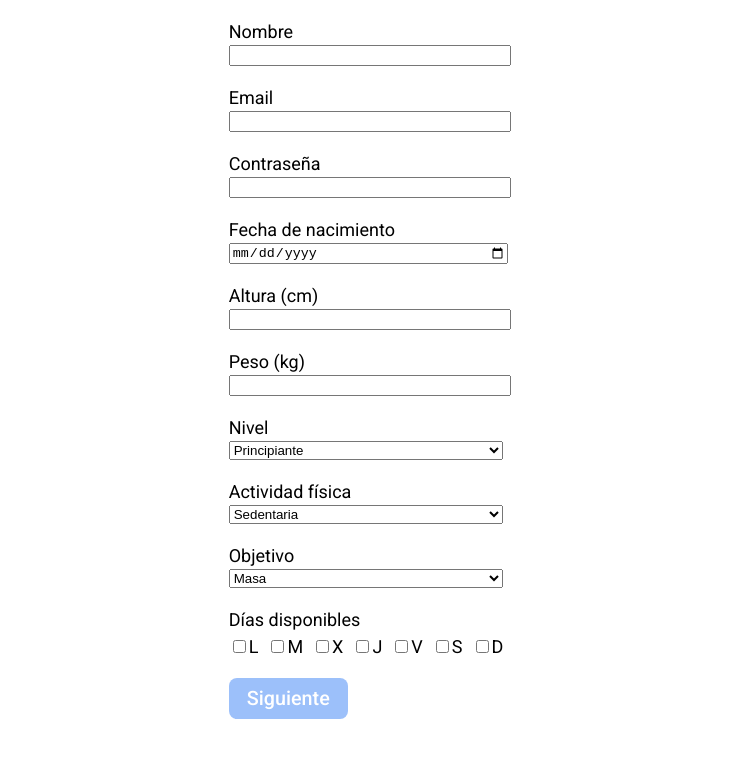
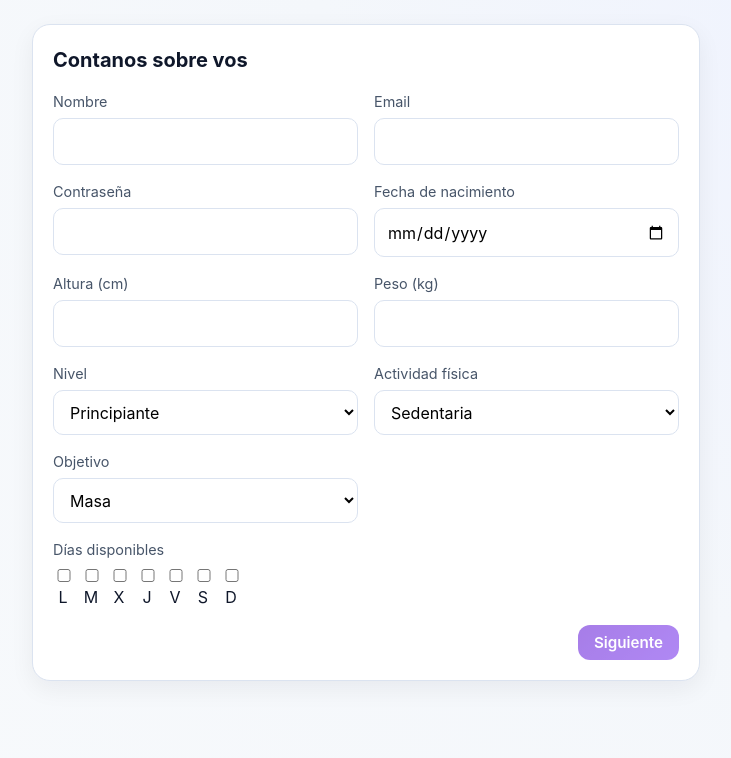
Before and after one commit to jehiel1311/gymapp, a React (Vite) app in the folder client/: page /step1 in a window 1280 px wide. Shown: the top 758 px of the page, without its empty margins (274-1005 px from the left). Built offline with nearby package versions, Linux system fonts and the light colour scheme; the HTML template or start-up script is replaced by a standard one.

Commit message:
Moderniza la estética de la app de entrenamiento

```diff
--- a/client/src/components/Onboarding/Step1.tsx
+++ b/client/src/components/Onboarding/Step1.tsx
@@ -35,47 +35,50 @@ export default function Step1() {
   const days = ['L','M','X','J','V','S','D'] as const
 
   return (
-    <form onSubmit={handleSubmit(onSubmit)} className="space-y-4 p-4">
+    <div className="page-shell form-layout">
+      <form onSubmit={handleSubmit(onSubmit)} className="panel stack">
+      <h2 className="text-xl font-bold" style={{ margin: 0 }}>Contanos sobre vos</h2>
+      <div className="form-grid">
       <div>
-        <label>Nombre</label>
-        <input className="block w-full" {...register('nombre')} />
+        <label className="label">Nombre</label>
+        <input {...register('nombre')} />
         {errors.nombre && <span className="text-red-500">{errors.nombre.message}</span>}
       </div>
       <div>
-        <label>Email</label>
-        <input className="block w-full" type="email" {...register('email')} />
+        <label className="label">Email</label>
+        <input type="email" {...register('email')} />
         {errors.email && <span className="text-red-500">{errors.email.message}</span>}
       </div>
       <div>
-        <label>Contraseña</label>
-        <input className="block w-full" type="password" {...register('password')} />
+        <label className="label">Contraseña</label>
+        <input type="password" {...register('password')} />
         {errors.password && <span className="text-red-500">{errors.password.message}</span>}
       </div>
       <div>
-        <label>Fecha de nacimiento</label>
-        <input className="block w-full" type="date" {...register('fechaNacimiento')} />
+        <label className="label">Fecha de nacimiento</label>
+        <input type="date" {...register('fechaNacimiento')} />
       </div>
       <div>
-        <label>Altura (cm)</label>
-        <input className="block w-full" type="number" {...register('alturaCm',{valueAsNumber:true})} />
+        <label className="label">Altura (cm)</label>
+        <input type="number" {...register('alturaCm',{valueAsNumber:true})} />
         {errors.alturaCm && <span className="text-red-500">{errors.alturaCm.message}</span>}
       </div>
       <div>
-        <label>Peso (kg)</label>
-        <input className="block w-full" type="number" {...register('pesoKg',{valueAsNumber:true})} />
+        <label className="label">Peso (kg)</label>
+        <input type="number" {...register('pesoKg',{valueAsNumber:true})} />
         {errors.pesoKg && <span className="text-red-500">{errors.pesoKg.message}</span>}
       </div>
       <div>
-        <label>Nivel</label>
-        <select className="block w-full" {...register('nivel')}>
+        <label className="label">Nivel</label>
+        <select {...register('nivel')}>
           <option value="Principiante">Principiante</option>
           <option value="Intermedio">Intermedio</option>
           <option value="Avanzado">Avanzado</option>
         </select>
       </div>
       <div>
-        <label>Actividad física</label>
-        <select className="block w-full" {...register('actividad')}>
+        <label className="label">Actividad física</label>
+        <select {...register('actividad')}>
           <option value="Sedentaria">Sedentaria</option>
           <option value="Ligera">Ligera</option>
           <option value="Moderada">Moderada</option>
@@ -83,16 +86,17 @@ export default function Step1() {
         </select>
       </div>
       <div>
-        <label>Objetivo</label>
-        <select className="block w-full" {...register('objetivo')}>
+        <label className="label">Objetivo</label>
+        <select {...register('objetivo')}>
           <option value="Masa">Masa</option>
           <option value="Definición">Definición</option>
           <option value="Resistencia">Resistencia</option>
           <option value="Mantenimiento">Mantenimiento</option>
         </select>
       </div>
+      </div>
       <div>
-        <label>Días disponibles</label>
+        <label className="label">Días disponibles</label>
         <div className="flex gap-2">
           {days.map(d => (
             <label key={d} className="flex flex-col items-center">
@@ -103,9 +107,10 @@ export default function Step1() {
         </div>
         {errors.diasDisponibles && <span className="text-red-500">Seleccione al menos uno</span>}
       </div>
-      <button type="submit" disabled={!isValid} className="bg-blue-500 text-white px-4 py-2 disabled:opacity-50">
+      <button type="submit" disabled={!isValid} className="bg-blue-500 text-white px-4 py-2" style={{ alignSelf: 'flex-end' }}>
         Siguiente
       </button>
     </form>
+    </div>
   )
 }
--- a/client/src/components/Profile/CalendarPage.tsx
+++ b/client/src/components/Profile/CalendarPage.tsx
@@ -2,10 +2,12 @@ import { Link } from 'react-router-dom'
 
 export default function CalendarPage() {
   return (
-    <div className="p-4">
-      <h1 className="text-xl font-bold mb-4">Calendario</h1>
-      <p>Aquí se mostrará un calendario próximamente.</p>
-      <Link to="/perfil" className="text-blue-500">Volver al perfil</Link>
+    <div className="page-shell">
+      <section className="panel">
+        <h1 className="text-xl font-bold mb-4">Calendario</h1>
+        <p style={{ color: '#475569' }}>Próximamente vas a poder visualizar tus sesiones con recordatorios y progreso semanal.</p>
+        <Link to="/perfil" className="text-blue-500">Volver al perfil</Link>
+      </section>
     </div>
   )
 }
--- a/client/src/index.css
+++ b/client/src/index.css
@@ -1,164 +1,177 @@
 :root {
-  --accent-color: #1e90ff;
-  --bg-gray: #f5f5f5;
-  --bg-light: #ffffff;
+  --bg: #f4f7fb;
+  --surface: #ffffff;
+  --surface-soft: #f8faff;
+  --text: #0f172a;
+  --text-muted: #475569;
+  --primary: #6d28d9;
+  --primary-dark: #5b21b6;
+  --success: #16a34a;
+  --danger: #dc2626;
+  --border: #dbe3f0;
 
-  font-family: 'Roboto', sans-serif;
+  font-family: 'Inter', 'Segoe UI', Roboto, system-ui, sans-serif;
   line-height: 1.5;
   font-weight: 400;
-
-  color-scheme: light dark;
-
   font-synthesis: none;
   text-rendering: optimizeLegibility;
   -webkit-font-smoothing: antialiased;
   -moz-osx-font-smoothing: grayscale;
-  font-size: 18px;
 }
 
-body.light {
-  color: #213547;
-  background-color: var(--bg-gray);
-}
-
-body.dark {
-  color: rgba(255, 255, 255, 0.87);
-  background-color: #242424;
-}
-
-a {
-  font-weight: 500;
-  color: var(--accent-color);
-  text-decoration: inherit;
-}
-a:hover {
-  color: #1a73e8;
+* {
+  box-sizing: border-box;
 }
 
 body {
   margin: 0;
-  display: flex;
-  flex-direction: column;
-  align-items: center;
   min-width: 320px;
   min-height: 100vh;
+  color: var(--text);
+  background: radial-gradient(circle at top right, #eef2ff 0%, var(--bg) 45%, #f8fafc 100%);
 }
 
-h1 {
-  font-size: 3.2em;
-  line-height: 1.1;
+a {
+  color: var(--primary);
+  text-decoration: none;
+}
+
+a:hover {
+  color: var(--primary-dark);
 }
 
 button {
-  border-radius: 8px;
   border: none;
-  padding: 0.8em 1.5em;
-  font-size: 1.1em;
-  font-weight: 500;
+  border-radius: 12px;
+  padding: 0.75rem 1.15rem;
+  font-size: 0.95rem;
+  font-weight: 600;
   font-family: inherit;
-  background-color: var(--accent-color);
-  color: #fff;
+  color: white;
+  background: linear-gradient(135deg, var(--primary) 0%, #7c3aed 100%);
   cursor: pointer;
-  transition: background-color 0.25s, transform 0.2s;
+  transition: transform 0.18s ease, filter 0.18s ease;
 }
+
 button:hover {
-  background-color: #1a73e8;
-  transform: scale(1.03);
+  transform: translateY(-1px);
+  filter: brightness(1.04);
 }
-button:active {
-  transform: scale(0.97);
-}
-button:focus,
-button:focus-visible {
-  outline: 4px auto -webkit-focus-ring-color;
-}
+
 button:disabled {
-  opacity: 0.5;
+  opacity: 0.6;
   cursor: not-allowed;
 }
 
-@media (prefers-color-scheme: light) {
-  body.light {
-    color: #213547;
-    background-color: var(--bg-gray);
-  }
-  a:hover {
-    color: #1a73e8;
-  }
+input,
+select,
+textarea {
+  width: 100%;
+  border: 1px solid var(--border);
+  border-radius: 10px;
+  padding: 0.65rem 0.75rem;
+  font: inherit;
+  background: var(--surface);
 }
 
-.fade-enter {
-  opacity: 0;
-  transform: scale(0.95);
-}
-.fade-enter-active {
-  opacity: 1;
-  transform: scale(1);
-  transition: opacity 0.3s, transform 0.3s;
-}
-.fade-exit {
-  opacity: 1;
-}
-.fade-exit-active {
-  opacity: 0;
-  transition: opacity 0.2s;
+input:focus,
+select:focus,
+textarea:focus {
+  outline: 2px solid #c4b5fd;
+  border-color: #a78bfa;
 }
 
-/* Layout */
-.header {
-  position: fixed;
-  top: 0;
-  left: 0;
-  width: 100%;
-  background-color: var(--accent-color);
-  color: #fff;
-  padding: 1rem;
-  display: flex;
-  align-items: center;
-  justify-content: space-between;
-  font-size: 1.25rem;
-  z-index: 10;
-}
-.main {
-  width: 100%;
+.page-shell {
   max-width: 960px;
-  margin-top: 4rem;
-  padding: 1rem;
-}
-.footer {
-  margin-top: auto;
-  padding: 1rem;
-  width: 100%;
-  text-align: center;
-  background-color: var(--bg-gray);
-  color: #666;
-  font-size: 0.875rem;
+  margin: 2rem auto;
+  padding: 0 1rem;
 }
 
-/* Utility classes */
+.panel {
+  background: var(--surface);
+  border: 1px solid var(--border);
+  border-radius: 18px;
+  padding: 1.25rem;
+  box-shadow: 0 8px 24px rgba(15, 23, 42, 0.06);
+}
+
+.form-layout {
+  max-width: 700px;
+  margin: 1.5rem auto;
+}
+
+.form-grid {
+  display: grid;
+  gap: 1rem;
+  grid-template-columns: repeat(auto-fit, minmax(220px, 1fr));
+}
+
+.label {
+  display: block;
+  font-size: 0.9rem;
+  color: var(--text-muted);
+  margin-bottom: 0.35rem;
+}
+
+.error-text {
+  display: block;
+  color: var(--danger);
+  margin-top: 0.35rem;
+  font-size: 0.8rem;
+}
+
+.stack {
+  display: flex;
+  flex-direction: column;
+  gap: 1rem;
+}
+
+.row {
+  display: flex;
+  flex-wrap: wrap;
+  gap: 0.75rem;
+}
+
+.card-grid {
+  display: grid;
+  grid-template-columns: repeat(auto-fill, minmax(250px, 1fr));
+  gap: 1rem;
+}
+
+.card {
+  border-radius: 14px;
+  background-color: var(--surface);
+  border: 1px solid var(--border);
+  box-shadow: 0 6px 18px rgba(2, 6, 23, 0.08);
+  padding: 1rem;
+  cursor: pointer;
+  transition: transform 0.2s ease;
+}
+
+.card:hover {
+  transform: translateY(-3px);
+}
+
+.text-xl { font-size: 1.25rem; }
+.font-bold { font-weight: 700; }
 .p-4 { padding: 1rem; }
 .space-y-4 > * + * { margin-top: 1rem; }
+.gap-2 { gap: 0.5rem; }
 .flex { display: flex; }
+.flex-col { flex-direction: column; }
 .items-center { align-items: center; }
-.gap-2 { gap: 0.5rem; }
-.space-x-2 > * + * { margin-left: 0.5rem; }
-.w-full { width: 100%; }
-.w-20 { width: 5rem; }
+.text-blue-500 { color: #3b82f6; }
+.bg-blue-500 { background: linear-gradient(135deg, var(--primary), #7c3aed); color: #fff; }
+.bg-blue-600 { background: #4338ca; color: #fff; }
+.bg-gray-500 { background: #64748b; color: #fff; }
+.bg-green-600 { background: var(--success); color: #fff; }
+.text-white { color: #fff; }
 .px-4 { padding-left: 1rem; padding-right: 1rem; }
 .py-2 { padding-top: 0.5rem; padding-bottom: 0.5rem; }
-.text-xl { font-size: 1.25rem; }
-.font-bold { font-weight: 700; }
-.border-b { border-bottom: 1px solid #ccc; }
 .mb-2 { margin-bottom: 0.5rem; }
 .mb-4 { margin-bottom: 1rem; }
 .mt-2 { margin-top: 0.5rem; }
 .ml-2 { margin-left: 0.5rem; }
 .my-2 { margin-top: 0.5rem; margin-bottom: 0.5rem; }
-.block { display: block; }
-.text-red-500 { color: #ef4444; }
-.text-blue-500 { color: #3b82f6; }
-.bg-gray-500 { background-color: #6b7280; }
-.bg-blue-500 { background-color: #3b82f6; }
-.bg-blue-600 { background-color: #2563eb; }
-.bg-green-600 { background-color: #16a34a; }
-.text-white { color: #ffffff; }
+.w-20 { width: 5rem; }
+.text-red-500 { color: var(--danger); }
```
Also changed, not shown: client/src/Landing.tsx (+11 -29 lines), client/src/components/Exercises/ExerciseList.tsx (+34 -35 lines), client/src/components/Onboarding/Step2.tsx (+18 -15 lines), client/src/components/Profile/ProfilePage.tsx (+22 -37 lines).
